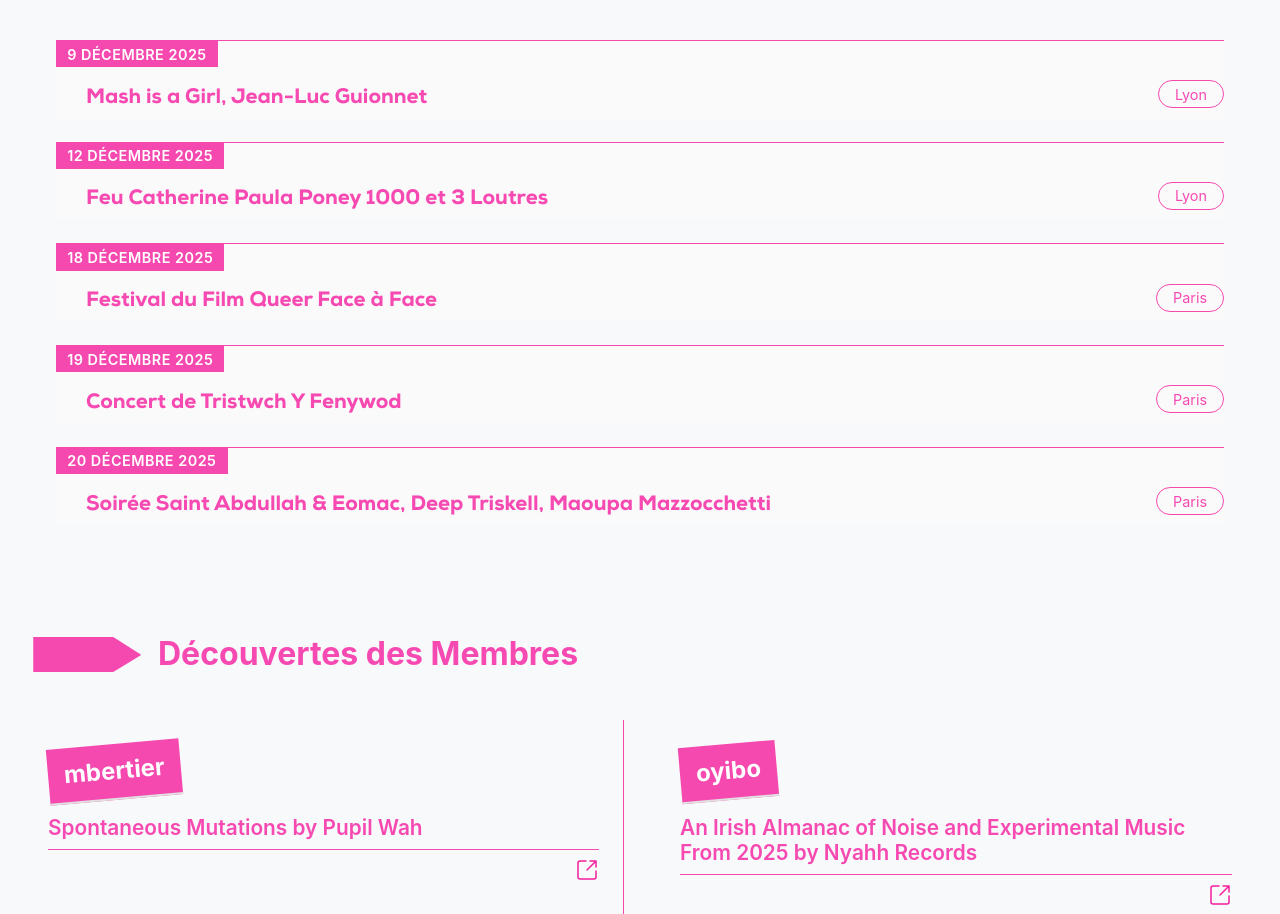
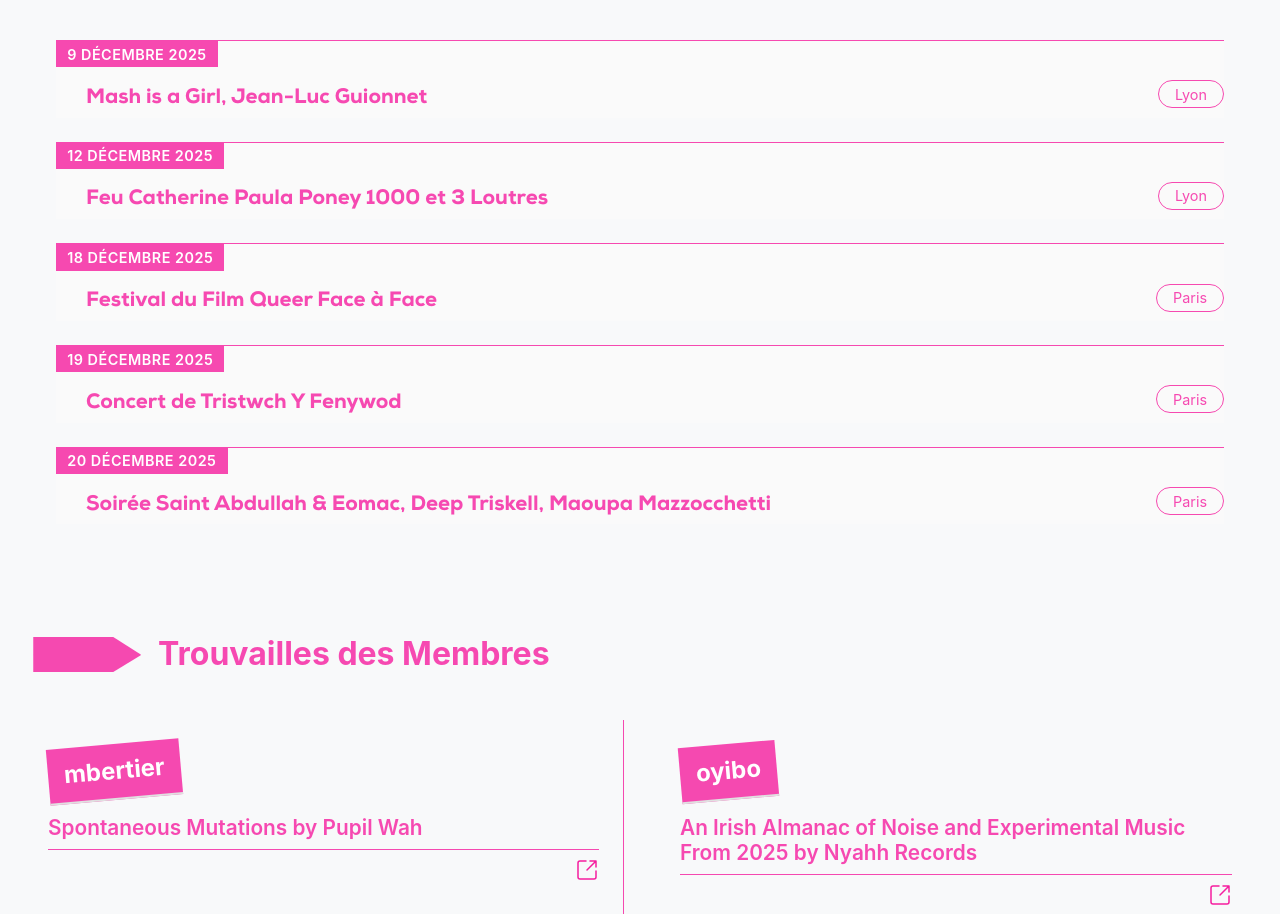
Before and after one commit to constructions-incongrues/jomayeux, a plain HTML site: page docs/index.html in a window 1280 px wide. Shown: the part 186-1100 px from the top of the page. Drawn offline with Linux system fonts and the light colour scheme.

Commit message:
Update heading in index.html from 'Découvertes des Membres' to 'Trouvailles des Membres' for consistency with new terminology.

```diff
--- a/docs/index.html
+++ b/docs/index.html
@@ -32,7 +32,7 @@
 
 
             </div>
-        <h1>Découvertes des Membres</h1>
+        <h1>Trouvailles des Membres</h1>
     </div>
 
         <div class="newsletter-members"></div>
```
